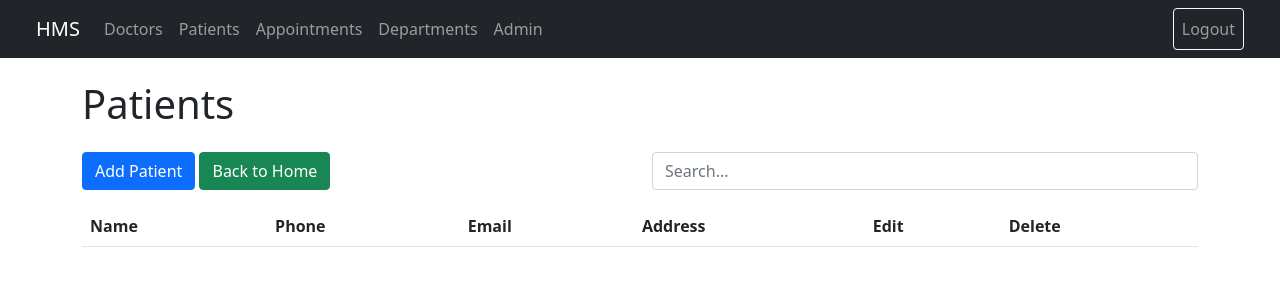
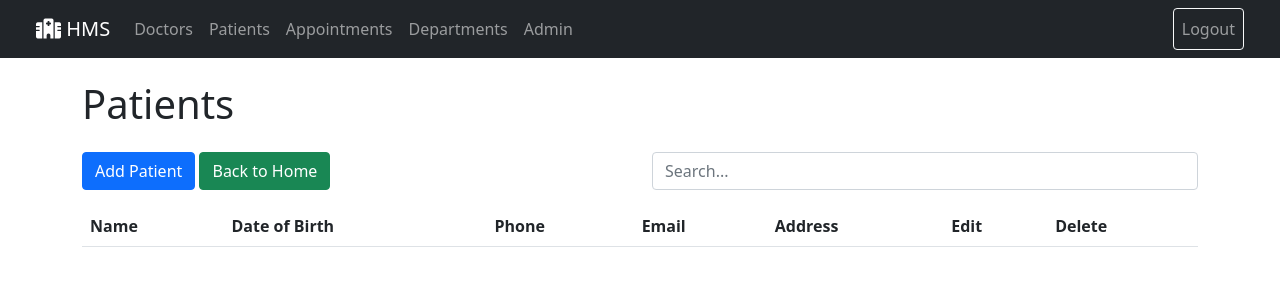
Before and after one commit to pratiksahu142/hospital-management-system, a Flask app: page /patients in a window 1280 px wide. Shown: the top 300 px of the page. Run offline with Flask 3, Linux system fonts and the light colour scheme; the visitor is signed in with stand-in values (Sample User, id 1); lists and menus that the app fills with data are empty.

Commit message:
Added Date of birth in Patients UI,DB,API changes

```diff
--- a/app.py
+++ b/app.py
@@ -180,12 +180,16 @@ def get_doctor_route(id):
 @login_required
 def patients():
     saved_patients = db_queries.get_all_patients()
+    for patient in saved_patients:
+        patient['dob'] = datetime.fromisoformat(patient['dob'])
     return render_template('patients.html', patients=saved_patients)
 
 
 @app.route('/get_patients')
 def get_patients():
     saved_patients = db_queries.get_all_patients()
+    for patient in saved_patients:
+        patient['dob'] = datetime.fromisoformat(patient['dob'])
     return jsonify([{'id': p.id, 'name': p.name} for p in saved_patients])
 
 
--- a/db_queries.py
+++ b/db_queries.py
@@ -186,12 +186,11 @@ def add_patient(data):
         address_id = result_address.fetchone()[0]
 
         query_patient = text("""
-            INSERT INTO patient (name, phone, email, address_id)
-            VALUES (:name, :phone, :email, :address_id)
+            INSERT INTO patient (name, dob, phone, email, address_id)
+            VALUES (:name, :dob, :phone, :email, :address_id)
             RETURNING id
         """)
         data['address_id'] = address_id
-        # data['experience'] = int(data['experience'])
         result_patient = db.session.execute(query_patient, data)
         patient_id = result_patient.fetchone()[0]
 
--- a/models.py
+++ b/models.py
@@ -48,6 +48,7 @@ class Patient(db.Model):
     name = db.Column(db.String(100))
     phone = db.Column(db.String(20))
     email = db.Column(db.String(100))
+    dob = db.Column(db.DateTime, nullable=False)
     address_id = db.Column(db.Integer, db.ForeignKey('address.id'))
     address = db.relationship('Address', backref='patients')
 
--- a/static/patients.js
+++ b/static/patients.js
@@ -50,6 +50,7 @@ function openEditModal(id) {
     .then((data) => {
       document.getElementById("editPatientId").value = id;
       document.getElementById("editName").value = data.name;
+      document.getElementById("editDob").value = data.dob;
       document.getElementById("editPhone").value = data.phone;
       document.getElementById("editEmail").value = data.email;
       document.getElementById("editStreet").value = data.street;
@@ -82,6 +83,7 @@ document
     const data = Object.fromEntries(formData.entries());
     const phoneError = document.getElementById("phoneError");
     const zipCodeError = document.getElementById("zipCodeError");
+    const dobError = document.getElementById("dobError");
     let hasErrors = false;
 
     if (!(data.phone && isValidPhoneNumber(data.phone))) {
@@ -93,6 +95,12 @@ document
     if (!(data.zipcode && isValidNumber(data.zipcode))) {
       zipCodeError.textContent = "Enter a valid zipcode!";
       zipCodeError.classList.remove("d-none");
+      hasErrors = true;
+    }
+
+    if (!(data.dob && isValidDob(data.dob))) {
+      dobError.textContent = "Enter a valid date of birth!";
+      dobError.classList.remove("d-none");
       hasErrors = true;
     }
 
@@ -125,10 +133,12 @@ document
     const id = data.id;
     const phoneError = document.getElementById("editPhoneError");
     const zipCodeError = document.getElementById("editZipCodeError");
+    const editDobError = document.getElementById("editDobError");
     let hasErrors = false;
 
     phoneError.classList.add("d-none");
     zipCodeError.classList.add("d-none");
+    editDobError.classList.add("d-none");
 
     if (!(data.phone && isValidPhoneNumber(data.phone))) {
       phoneError.textContent = "Enter a valid phone number!";
@@ -139,6 +149,12 @@ document
     if (!(data.zipcode && isValidNumber(data.zipcode))) {
       zipCodeError.textContent = "Enter a valid zipcode!";
       zipCodeError.classList.remove("d-none");
+      hasErrors = true;
+    }
+
+    if (!(data.dob && isValidDob(data.dob))) {
+      editDobError.textContent = "Enter a valid date of birth!";
+      editDobError.classList.remove("d-none");
       hasErrors = true;
     }
 
@@ -160,3 +176,26 @@ document
           }
         });
   });
+
+
+function isValidDob(dob) {
+  const date = new Date(dob);
+  if (isNaN(date.getTime())) {
+    return false;
+  }
+
+  const currentDate = new Date();
+
+  if (date > currentDate) {
+    return false;
+  }
+
+  const maxAge = 150;
+  const minDate = new Date();
+  minDate.setFullYear(currentDate.getFullYear() - maxAge);
+  if (date < minDate) {
+    return false;
+  }
+
+  return true;
+}
--- a/templates/base.html
+++ b/templates/base.html
@@ -5,6 +5,7 @@
     <meta name="viewport" content="width=device-width, initial-scale=1.0">
     <title>{% block title %}Hospital Management System{% endblock %}</title>
     <link href="https://cdn.jsdelivr.net/npm/bootstrap@5.1.3/dist/css/bootstrap.min.css" rel="stylesheet">
+    <link href="https://cdnjs.cloudflare.com/ajax/libs/font-awesome/6.0.0-beta3/css/all.min.css" rel="stylesheet">
     <style>
         body {
             padding-top: 5rem;
@@ -16,7 +17,7 @@
 <body>
 <nav class="navbar navbar-expand-md navbar-dark bg-dark fixed-top ps-4 pe-4">
     <div class="container-fluid">
-        <a class="navbar-brand" href="{{ url_for('index') }}">HMS</a>
+        <a class="navbar-brand" href="{{ url_for('index') }}"><i class="fas fa-hospital"></i> HMS</a>
         <button class="navbar-toggler" type="button" data-bs-toggle="collapse" data-bs-target="#navbarNav">
             <span class="navbar-toggler-icon"></span>
         </button>
--- a/templates/patients.html
+++ b/templates/patients.html
@@ -17,6 +17,7 @@
     <thead>
     <tr>
         <th>Name</th>
+        <th>Date of Birth</th>
         <th>Phone</th>
         <th>Email</th>
         <th>Address</th>
@@ -28,6 +29,7 @@
     {% for patient in patients %}
     <tr>
         <td>{{ patient.name }}</td>
+        <td>{{ patient.dob.strftime('%b %d, %Y') }}</td>
         <td>{{ patient.phone }}</td>
         <td>{{ patient.email }}</td>
         <td>{{ patient.street }}, {{ patient.county }}, {{ patient.city }}, {{ patient.state }}, {{ patient.country }} -
@@ -58,6 +60,11 @@
                     <div class="mb-3">
                         <label for="name" class="form-label">Name</label>
                         <input type="text" class="form-control" id="name" name="name" required>
+                    </div>
+                    <div class="mb-3">
+                        <label for="dob" class="form-label">Date of Birth</label>
+                        <input type="date" class="form-control" id="dob" name="dob" required>
+                        <div class="alert alert-danger d-none" id="dobError"></div>
                     </div>
                     <div class="mb-3">
                         <label for="phone" class="form-label">Phone</label>
@@ -116,6 +123,11 @@
                         <input type="text" class="form-control" id="editName" name="name" required>
                     </div>
                     <div class="mb-3">
+                        <label for="editDob" class="form-label">Date of Birth</label>
+                        <input type="date" class="form-control" id="editDob" name="editDob" required>
+                        <div class="alert alert-danger d-none" id="editDobError"></div>
+                    </div>
+                    <div class="mb-3">
                         <label for="editPhone" class="form-label">Phone</label>
                         <input type="tel" class="form-control" id="editPhone" name="phone" required>
                         <div class="alert alert-danger d-none" id="editPhoneError"></div>
```
Also changed, not shown: templates/dashboard.html (+4 -5 lines), readme.md.
